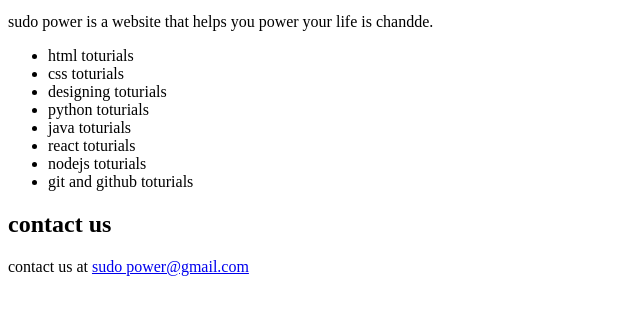
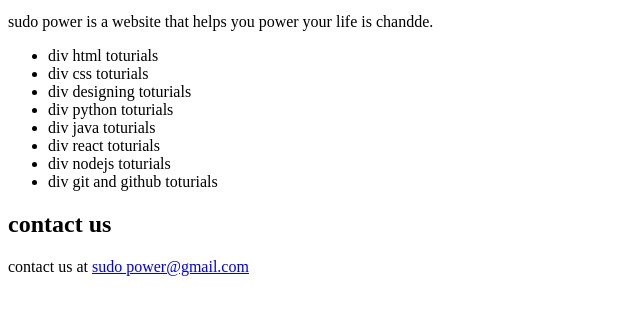
Before and after one commit to ibrar54/git-test, a plain HTML site: page index.html in a window 1280 px wide. Shown: the part 188-502 px from the top of the page, without its empty margins (0-640 px from the left). Drawn offline with Linux system fonts and the light colour scheme.

Commit message:
added dev msg #9

```diff
--- a/index.html
+++ b/index.html
@@ -14,14 +14,14 @@
         </section>
         <section>
             <ul>
-                <li>html toturials</li>
-                <li>css toturials</li>
-                <li>designing toturials</li>
-                <li>python toturials</li>
-                <li>java toturials</li>
-                <li>react toturials</li>
-                <li>nodejs toturials</li>
-                <li>git and github toturials</li>
+                <li>div html toturials</li>
+                <li>div css toturials</li>
+                <li>div designing toturials</li>
+                <li>div python toturials</li>
+                <li>div java toturials</li>
+                <li>div react toturials</li>
+                <li>div nodejs toturials</li>
+                <li>div git and github toturials</li>
             </ul>
         </section>
         <section>
```
